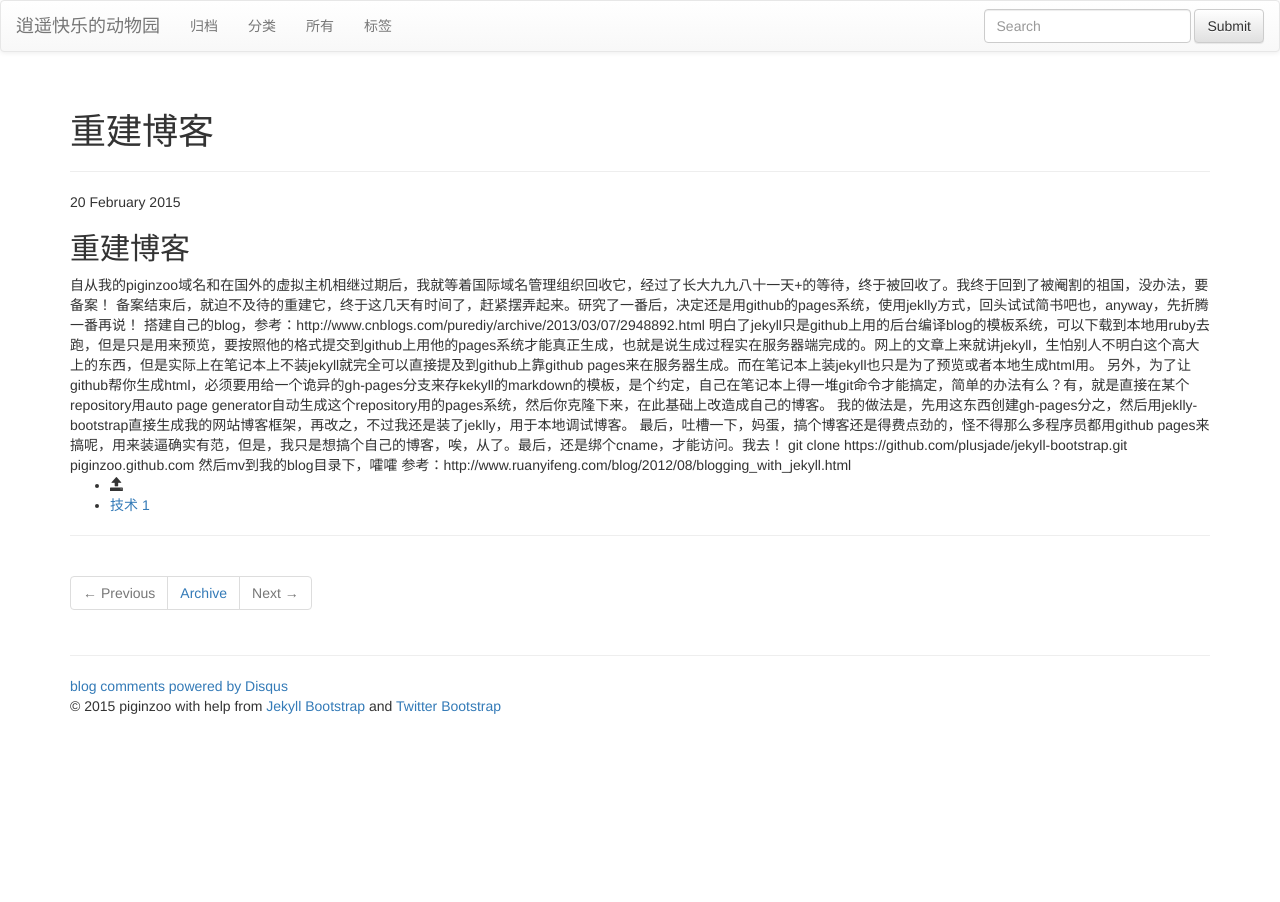
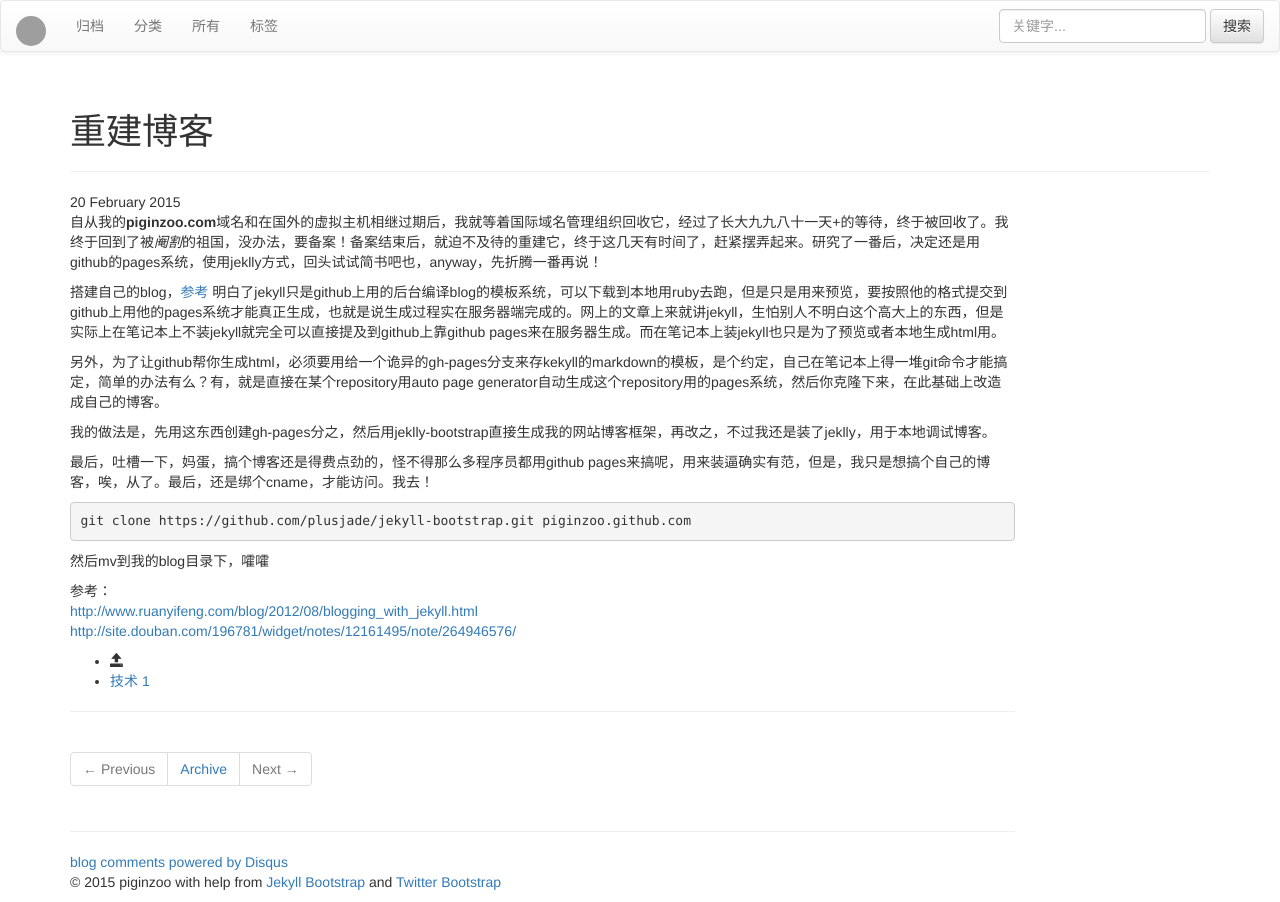
Before and after one commit to piginzoo/blog, a Jekyll site: the page built from _posts/2015-2-20-rebuild-my-website.md, in a window 1280 px wide. Built offline with Jekyll 4.4.1, drawn with Linux system fonts in a browser that asks for light colours; nearby versions of some CDN libraries; library files that are not in the unit come from our copies; comment, search, counter and statistics services are not loaded; grey boxes are pictures that could not be loaded.

Commit message:
update css

````diff
--- a/_includes/themes/bootstrap-3/default.html
+++ b/_includes/themes/bootstrap-3/default.html
@@ -53,7 +53,11 @@
             <span class="icon-bar"></span>
             <span class="icon-bar"></span>
           </button>
-          <a class="navbar-brand" href="{{ HOME_PATH }}">{{ site.title }}</a>
+          <a class="navbar-brand"  href="{{ HOME_PATH }}">
+<div style="width:30px; height:30px; border-radius:50%; overflow:hidden;">
+<img src="http://7vzpu1.com1.z0.glb.clouddn.com/site.jpg" alt="动物园" style="width:30px; height:30px;"/>
+</div>
+          </a>
         </div>
 
         <!-- Collect the nav links, forms, and other content for toggling -->
@@ -65,9 +69,9 @@
           </ul>
           <form class="navbar-form navbar-right" role="search">
             <div class="form-group">
-              <input type="text" class="form-control" placeholder="Search">
+              <input type="text" class="form-control" placeholder="关键字...">
             </div>
-            <button type="submit" class="btn btn-default">Submit</button>
+            <button type="submit" class="btn btn-default">搜索</button>
           </form>
         </div><!-- /.navbar-collapse -->
       </nav>
--- a/_includes/themes/bootstrap-3/post.html
+++ b/_includes/themes/bootstrap-3/post.html
@@ -3,7 +3,7 @@
 </div>
 
 <div class="row post-full">
-  <div class="col-xs-12">
+  <div class="col-xs-10">
     <div class="date">
       <span>{{ page.date | date_to_long_string }}</span>
     </div>
--- a/_posts/2015-2-20-rebuild-my-website.html
+++ /dev/null
@@ -1,23 +0,0 @@
----
-layout: post
-title: 重建博客
-category: 技术
----
-<h2>重建博客</h2>
-
-自从我的piginzoo域名和在国外的虚拟主机相继过期后，我就等着国际域名管理组织回收它，经过了长大九九八十一天+的等待，终于被回收了。我终于回到了被阉割的祖国，没办法，要备案！
-
-备案结束后，就迫不及待的重建它，终于这几天有时间了，赶紧摆弄起来。研究了一番后，决定还是用github的pages系统，使用jeklly方式，回头试试简书吧也，anyway，先折腾一番再说！
-
-搭建自己的blog，参考：http://www.cnblogs.com/purediy/archive/2013/03/07/2948892.html 明白了jekyll只是github上用的后台编译blog的模板系统，可以下载到本地用ruby去跑，但是只是用来预览，要按照他的格式提交到github上用他的pages系统才能真正生成，也就是说生成过程实在服务器端完成的。网上的文章上来就讲jekyll，生怕别人不明白这个高大上的东西，但是实际上在笔记本上不装jekyll就完全可以直接提及到github上靠github pages来在服务器生成。而在笔记本上装jekyll也只是为了预览或者本地生成html用。
-
-另外，为了让github帮你生成html，必须要用给一个诡异的gh-pages分支来存kekyll的markdown的模板，是个约定，自己在笔记本上得一堆git命令才能搞定，简单的办法有么？有，就是直接在某个repository用auto page generator自动生成这个repository用的pages系统，然后你克隆下来，在此基础上改造成自己的博客。
-
-我的做法是，先用这东西创建gh-pages分之，然后用jeklly-bootstrap直接生成我的网站博客框架，再改之，不过我还是装了jeklly，用于本地调试博客。
-
-最后，吐槽一下，妈蛋，搞个博客还是得费点劲的，怪不得那么多程序员都用github pages来搞呢，用来装逼确实有范，但是，我只是想搞个自己的博客，唉，从了。最后，还是绑个cname，才能访问。我去！
-
-git clone https://github.com/plusjade/jekyll-bootstrap.git piginzoo.github.com
-然后mv到我的blog目录下，嚯嚯
-
-参考：http://www.ruanyifeng.com/blog/2012/08/blogging_with_jekyll.html
--- /dev/null
+++ b/_posts/2015-2-20-rebuild-my-website.md
@@ -0,0 +1,25 @@
+---
+layout: post
+title: 重建博客
+category: 技术
+---
+自从我的**piginzoo.com**域名和在国外的虚拟主机相继过期后，我就等着国际域名管理组织回收它，经过了长大九九八十一天+的等待，终于被回收了。我终于回到了被*阉割*的祖国，没办法，要备案！备案结束后，就迫不及待的重建它，终于这几天有时间了，赶紧摆弄起来。研究了一番后，决定还是用github的pages系统，使用jeklly方式，回头试试简书吧也，anyway，先折腾一番再说！
+
+
+
+搭建自己的blog，[参考](http://www.cnblogs.com/purediy/archive/2013/03/07/2948892.html) 明白了jekyll只是github上用的后台编译blog的模板系统，可以下载到本地用ruby去跑，但是只是用来预览，要按照他的格式提交到github上用他的pages系统才能真正生成，也就是说生成过程实在服务器端完成的。网上的文章上来就讲jekyll，生怕别人不明白这个高大上的东西，但是实际上在笔记本上不装jekyll就完全可以直接提及到github上靠github pages来在服务器生成。而在笔记本上装jekyll也只是为了预览或者本地生成html用。
+
+另外，为了让github帮你生成html，必须要用给一个诡异的gh-pages分支来存kekyll的markdown的模板，是个约定，自己在笔记本上得一堆git命令才能搞定，简单的办法有么？有，就是直接在某个repository用auto page generator自动生成这个repository用的pages系统，然后你克隆下来，在此基础上改造成自己的博客。
+
+我的做法是，先用这东西创建gh-pages分之，然后用jeklly-bootstrap直接生成我的网站博客框架，再改之，不过我还是装了jeklly，用于本地调试博客。
+
+最后，吐槽一下，妈蛋，搞个博客还是得费点劲的，怪不得那么多程序员都用github pages来搞呢，用来装逼确实有范，但是，我只是想搞个自己的博客，唉，从了。最后，还是绑个cname，才能访问。我去！
+
+```
+git clone https://github.com/plusjade/jekyll-bootstrap.git piginzoo.github.com
+```
+然后mv到我的blog目录下，嚯嚯
+
+参考：
+[http://www.ruanyifeng.com/blog/2012/08/blogging_with_jekyll.html]()
+[http://site.douban.com/196781/widget/notes/12161495/note/264946576/]()
````
Also changed, not shown: 1 other file.
